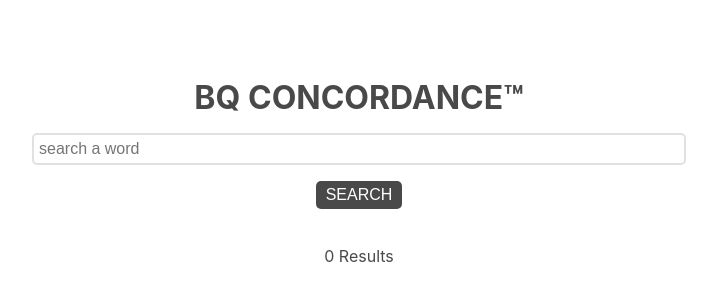
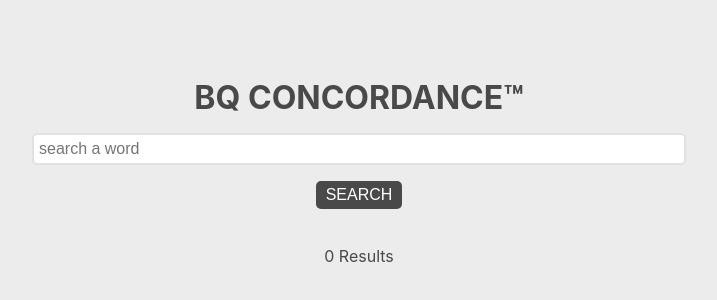
Before and after one commit to yobany10/bq-concordance, a React (Create React App) app: page /concordance in a window 1280 px wide. Shown: the part 82-382 px from the top of the page, without its empty margins (281-998 px from the left). Built offline with nearby package versions, Linux system fonts and the light colour scheme.

Commit message:
Removed routing on search query.

```diff
--- a/src/App.js
+++ b/src/App.js
@@ -11,7 +11,7 @@ const App = () => {
       <Router>
         <Route exact path='/'><Home /></Route>
         <Route exact path='/concordance'><Concordance /></Route>
-        <Route exact path='/concordance/:query'><Concordance /></Route>
+        {/* <Route exact path='/concordance/:query'><Concordance /></Route> */}
       </Router>
     </div>
   )
--- a/src/components/Concordance.css
+++ b/src/components/Concordance.css
@@ -1,5 +1,6 @@
 #concordance_div {
     display: grid;
+    max-width: 1500px;
 }
 
 .remove_link_style {
--- a/src/components/Concordance.js
+++ b/src/components/Concordance.js
@@ -9,14 +9,17 @@ import './Concordance.css'
 const Concordance = props => {
     const [word, setWord] = useState('')
     const [results, setResults] = useState([])
+
     let { query } = useParams()
 
     const handleInput = event => {
       let input = event.target.value
+      console.log(input)
       setWord(input)
     }
 
-    const searchWord = () => {
+    const searchWord = event => {
+        event.preventDefault()
         let searchArr = []
         // iterate through chapters
         material.forEach((element, index) => {
@@ -29,14 +32,14 @@ const Concordance = props => {
               element.verses.forEach((element, index) => {
                 let textArr = element.text.split(/([ .,:;])+/gi)
                 // check if verse contains search query
-                if (textArr.includes(query)) {
+                if (textArr.includes(word)) {
                   verse = element.verse
                   text = textArr.join('')
                   textArr.forEach((element, index, array) => {
-                    if (element === query) {
+                    if (element === word) {
                       let newTextArr = textArr
                       text = newTextArr.join('')
-                    //   console.log(newTextArr)
+                    // console.log(newTextArr)
                       searchArr.push({book: book, chapter: chapter, verse: verse, text: text, array: array, index: index})
                       newTextArr[index] = element
                     }
@@ -44,19 +47,17 @@ const Concordance = props => {
                 }
               })
             })
-            // console.log('SEARCH ARRAY', searchArr)
-            setResults(searchArr)
         })
+        console.log('SEARCH ARRAY', searchArr)
+        setResults(searchArr)
       }
-
-      useEffect(() => searchWord() ,[word])
 
     return (
         <div id='concordance_div'>
             <Link to={`/`} id='search_title_link' className='remove_link_style'>
                 <h1 id='search_title'>BQ CONCORDANCE™</h1>
             </Link>
-            <Search searchWord={searchWord} handleInput={handleInput} query={word} />
+            <Search handleInput={handleInput} query={word} searchWord={searchWord}/>
             <p id='results_badge'>{results.length} Results</p>
             <Results results={results} input={word} />
         </div>
--- a/src/components/Home.css
+++ b/src/components/Home.css
@@ -3,13 +3,13 @@
     gap: 1rem;
     width: 100vw;
     height: 100vh;
+    background-color: rgb(252, 239, 206);
 }
 
 #logo_title {
     justify-self: center;
     margin: 1rem 1rem 1rem 1rem;
-    max-width: 70vw;
-    font-size: 50px;
+    font-size: 9vw;
     align-self: end;
 }
 
--- a/src/components/Search.css
+++ b/src/components/Search.css
@@ -29,6 +29,7 @@
     border-radius: 5px;
     cursor: pointer;
     max-width: 200px;
+    justify-self: center;
 }
 
 #search_button:hover {
--- a/src/components/Search.js
+++ b/src/components/Search.js
@@ -1,13 +1,13 @@
-import { Link } from 'react-router-dom'
+// import { Link } from 'react-router-dom'
 import './Search.css'
 
 const Search = props => {
     return (
         <form id='search_form' autoComplete='off'>
             <input id='search_input' type='text' placeholder='search a word' onChange={props.handleInput}></input>
-            <Link to={`/concordance/${props.query}`} id='search_button_link'>
-                <button id='search_button' type='submit'>SEARCH</button>
-            </Link>
+            {/* <Link to={`/concordance/${props.query}`} id='search_button_link'> */}
+                <button id='search_button' type='submit' onClick={props.searchWord}>SEARCH</button>
+            {/* </Link> */}
         </form>
     )
 }
--- a/src/components/Verse.css
+++ b/src/components/Verse.css
@@ -3,6 +3,7 @@
     padding: 1rem;
     box-shadow: 0px 5px 6px 5px rgba(0,0,0,0.1);
     justify-self: start;
+    border-radius: 5px;
 }
 
 .verse_order {
--- a/src/index.css
+++ b/src/index.css
@@ -5,8 +5,9 @@ body {
     sans-serif;
   -webkit-font-smoothing: antialiased;
   -moz-osx-font-smoothing: grayscale;
-  /* background-color: #ececec; */
-  background-color: white;
+  background-color: #ececec;
+  /* background-color: white; */
+  /* background-color: rgb(252, 239, 206); */
   color: #494949;
 }
 
```
